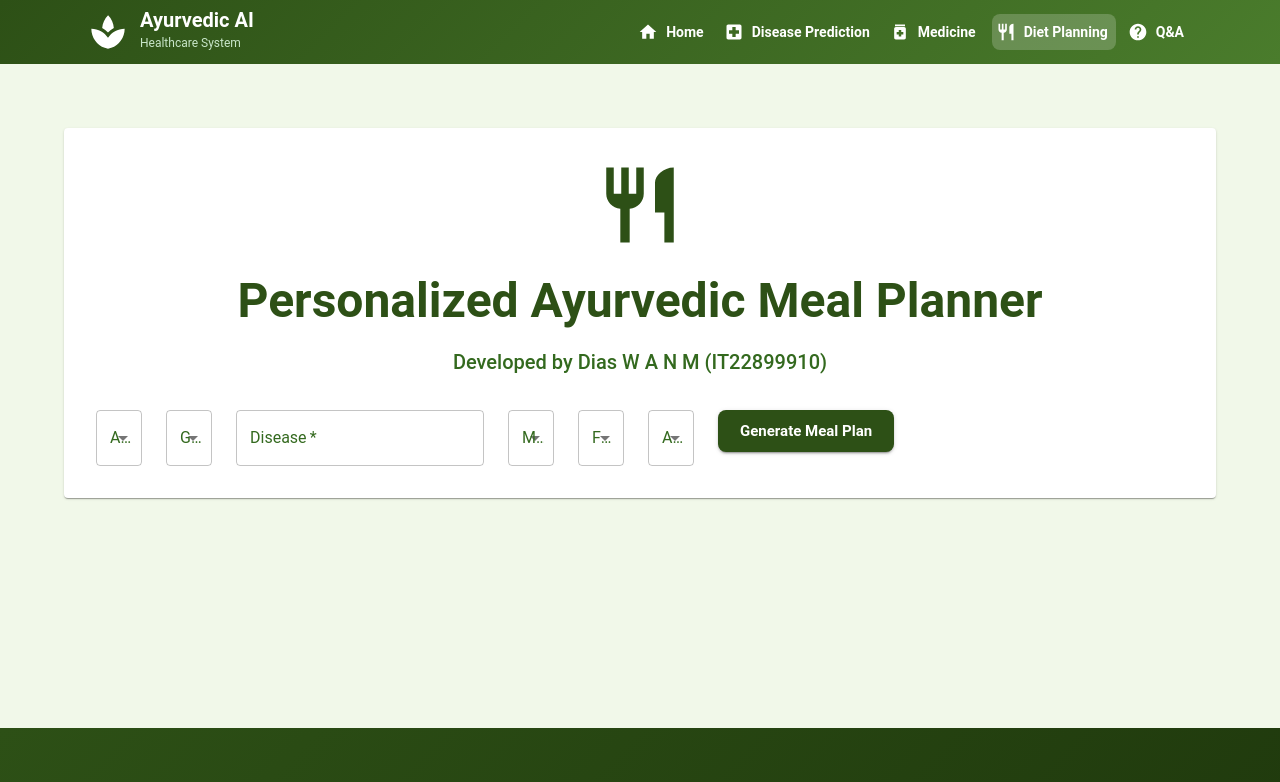
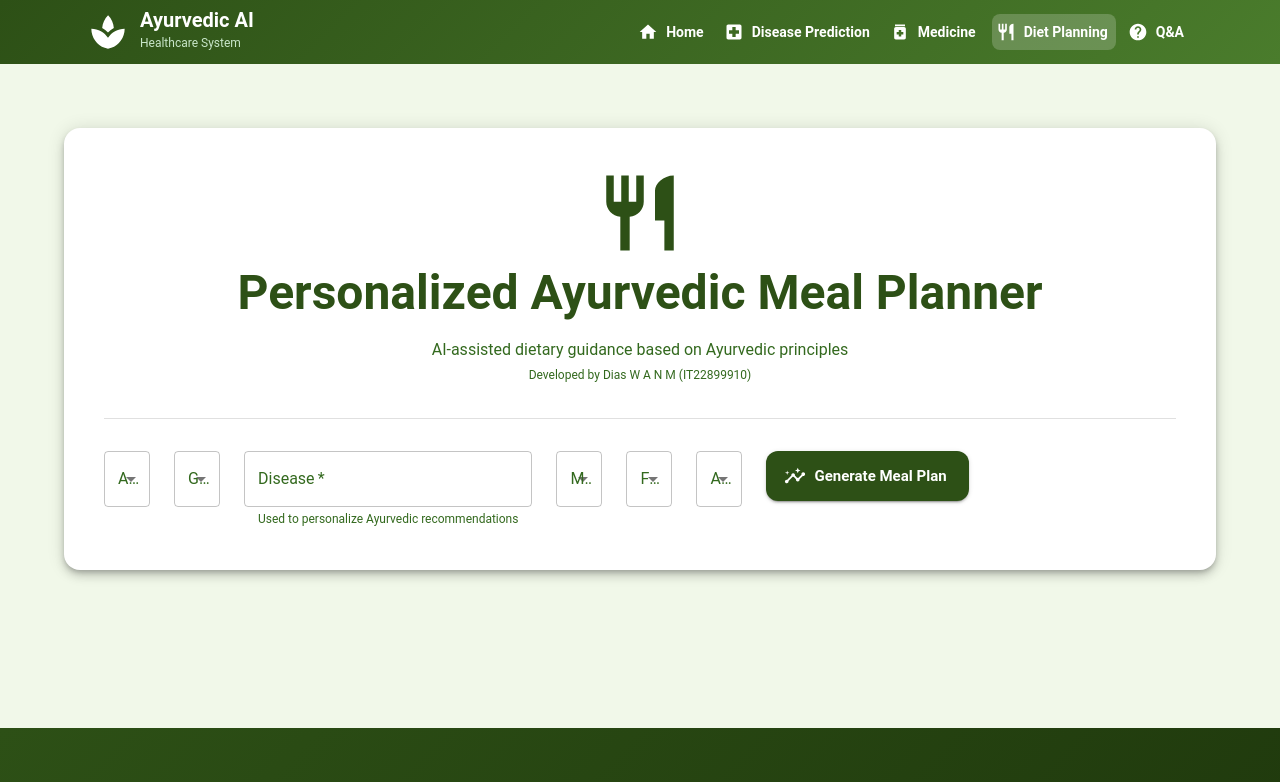
Before and after one commit to Ayurveda-25-26J-305/frontendDemoApp, a Next.js app: page /diet in a window 1280 px wide. Shown: the top 782 px of the page. Built offline with nearby package versions, Linux system fonts and the light colour scheme.

Commit message:
dietPlan_UI

```diff
--- a/src/app/diet/page.js
+++ b/src/app/diet/page.js
@@ -14,9 +14,19 @@ import {
   TableBody,
   TableCell,
   TableHead,
-  TableRow
+  TableRow,
+  Card,
+  CardContent,
+  Chip,
+  Divider
 } from '@mui/material';
-import { Restaurant } from '@mui/icons-material';
+import {
+  Restaurant,
+  LocalDining,
+  Favorite,
+  Spa,
+  Insights
+} from '@mui/icons-material';
 
 export default function DietPage() {
   const [formData, setFormData] = useState({
@@ -67,19 +77,25 @@ export default function DietPage() {
 
   return (
     <Container maxWidth="lg" sx={{ py: 8 }}>
-      <Paper sx={{ p: 4, textAlign: 'center' }}>
-        <Restaurant sx={{ fontSize: 90, color: 'primary.main', mb: 2 }} />
-
+      <Paper elevation={6} sx={{ p: 5, borderRadius: 4 }}>
+        {/* HEADER */}
+        <Box textAlign="center" mb={4}>
+          <Restaurant sx={{ fontSize: 90, color: 'primary.main' }} />
           <Typography variant="h3" gutterBottom>
             Personalized Ayurvedic Meal Planner
           </Typography>
-
-        <Typography variant="h6" color="text.secondary" paragraph>
+          <Typography variant="body1" color="text.secondary">
+            AI-assisted dietary guidance based on Ayurvedic principles
+          </Typography>
+          <Typography variant="caption" color="text.secondary">
             Developed by Dias W A N M (IT22899910)
           </Typography>
+        </Box>
+
+        <Divider sx={{ mb: 4 }} />
 
         {/* FORM */}
-        <Box component="form" onSubmit={handleSubmit} sx={{ mt: 4 }}>
+        <Box component="form" onSubmit={handleSubmit}>
           <Grid container spacing={3}>
             <Grid item xs={12} sm={6}>
               <TextField select fullWidth name="ageCategory" label="Age Category" onChange={handleChange} required>
@@ -102,6 +118,7 @@ export default function DietPage() {
                 name="disease"
                 label="Disease"
                 placeholder="e.g. Diabetes"
+                helperText="Used to personalize Ayurvedic recommendations"
                 onChange={handleChange}
                 required
               />
@@ -132,7 +149,14 @@ export default function DietPage() {
             </Grid>
 
             <Grid item xs={12}>
-              <Button type="submit" variant="contained" size="large" fullWidth>
+              <Button
+                type="submit"
+                variant="contained"
+                size="large"
+                fullWidth
+                startIcon={<Insights />}
+                sx={{ py: 1.5, borderRadius: 3 }}
+              >
                 Generate Meal Plan
               </Button>
             </Grid>
@@ -141,33 +165,51 @@ export default function DietPage() {
 
         {/* RESULTS */}
         {result && (
-          <Box sx={{ mt: 6, textAlign: 'left' }}>
-            <Typography variant="h5" gutterBottom>
-              Dominant Dosha: <strong>{result.dosha}</strong>
+          <Box mt={6}>
+            <Typography variant="h4" gutterBottom>
+              🌿 Personalized Results
             </Typography>
 
-            <Typography variant="h6" sx={{ mt: 2 }}>
+            <Grid container spacing={3}>
+              <Grid item xs={12} md={4}>
+                <Card elevation={4}>
+                  <CardContent>
+                    <Spa color="primary" />
+                    <Typography variant="h6">Dominant Dosha</Typography>
+                    <Typography variant="h4" color="primary">
+                      {result.dosha}
+                    </Typography>
+                    <Chip label="AI Verified" color="success" sx={{ mt: 1 }} />
+                  </CardContent>
+                </Card>
+              </Grid>
+
+              <Grid item xs={12} md={8}>
+                <Card elevation={4}>
+                  <CardContent>
+                    <LocalDining color="primary" />
+                    <Typography variant="h6" gutterBottom>
                       Recommended Meal
                     </Typography>
-            <ul>
                     {result.recommendedMeal.map((item, i) => (
-                <li key={i}>{item}</li>
+                      <Chip key={i} label={item} sx={{ mr: 1, mb: 1 }} />
                     ))}
-            </ul>
+                  </CardContent>
+                </Card>
+              </Grid>
+            </Grid>
 
-            <Typography variant="h6" sx={{ mt: 3 }}>
+            <Card elevation={4} sx={{ mt: 4 }}>
+              <CardContent>
+                <Typography variant="h6" gutterBottom>
                   Ayurvedic Taste Balance (Shad Rasa)
                 </Typography>
-            <Typography variant="body2" color="text.secondary" gutterBottom>
-              This meal is balanced across all six Ayurvedic tastes
-            </Typography>
-
-            <Table sx={{ mt: 2 }}>
+                <Table>
                   <TableHead>
                     <TableRow>
                       <TableCell><strong>Taste</strong></TableCell>
                       <TableCell><strong>Sanskrit</strong></TableCell>
-                  <TableCell><strong>Dishes Contributing</strong></TableCell>
+                      <TableCell><strong>Dishes</strong></TableCell>
                     </TableRow>
                   </TableHead>
                   <TableBody>
@@ -180,23 +222,34 @@ export default function DietPage() {
                     ))}
                   </TableBody>
                 </Table>
+              </CardContent>
+            </Card>
 
-            <Typography variant="h6" sx={{ mt: 3 }}>
-              Nutrient Summary
-            </Typography>
+            <Grid container spacing={3} sx={{ mt: 3 }}>
+              <Grid item xs={12} md={6}>
+                <Card elevation={4}>
+                  <CardContent>
+                    <Typography variant="h6">Nutrient Summary</Typography>
                     <Typography>Calories: {result.nutrients.calories} kcal</Typography>
                     <Typography>Protein: {result.nutrients.protein} g</Typography>
-            <Typography>Carbohydrates: {result.nutrients.carbs} g</Typography>
+                    <Typography>Carbs: {result.nutrients.carbs} g</Typography>
                     <Typography>Fat: {result.nutrients.fat} g</Typography>
+                  </CardContent>
+                </Card>
+              </Grid>
 
-            <Typography variant="h6" sx={{ mt: 3 }}>
-              Foods to Avoid
-            </Typography>
-            <ul>
+              <Grid item xs={12} md={6}>
+                <Card elevation={4}>
+                  <CardContent>
+                    <Favorite color="error" />
+                    <Typography variant="h6">Foods to Avoid</Typography>
                     {result.foodsToAvoid.map((food, i) => (
-                <li key={i}>{food}</li>
+                      <Chip key={i} label={food} color="warning" sx={{ mr: 1, mb: 1 }} />
                     ))}
-            </ul>
+                  </CardContent>
+                </Card>
+              </Grid>
+            </Grid>
           </Box>
         )}
       </Paper>
```
Also changed, not shown: 1 other file (tests, documents, lock files or other folders). Lines whose indentation alone changed are shown as unchanged.
